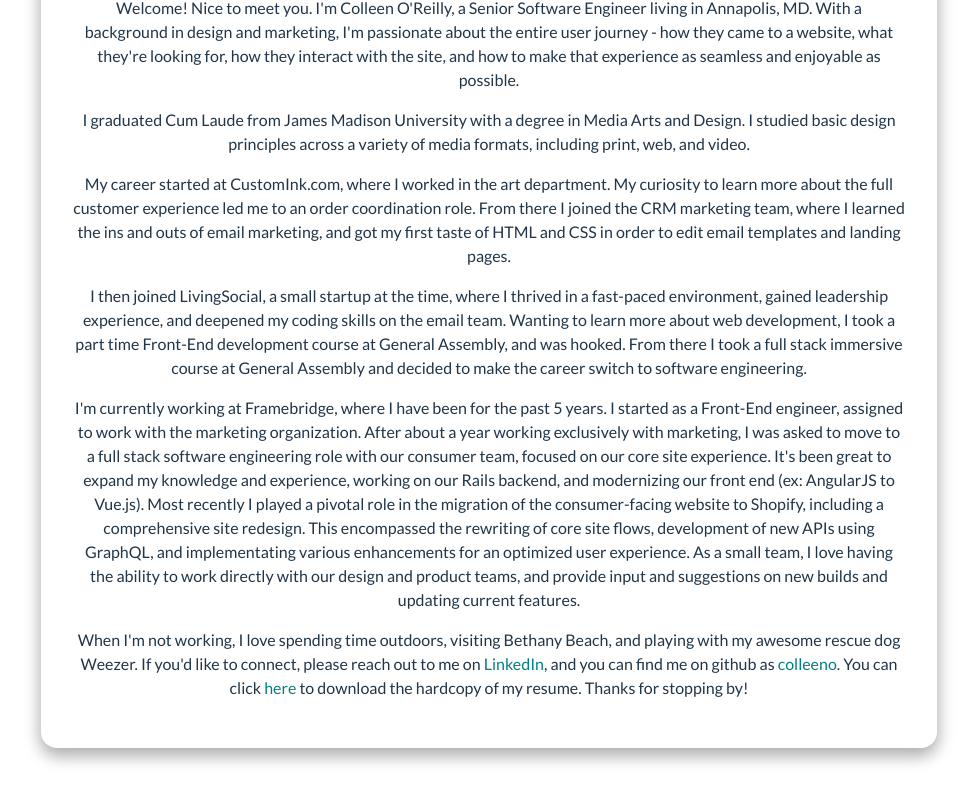
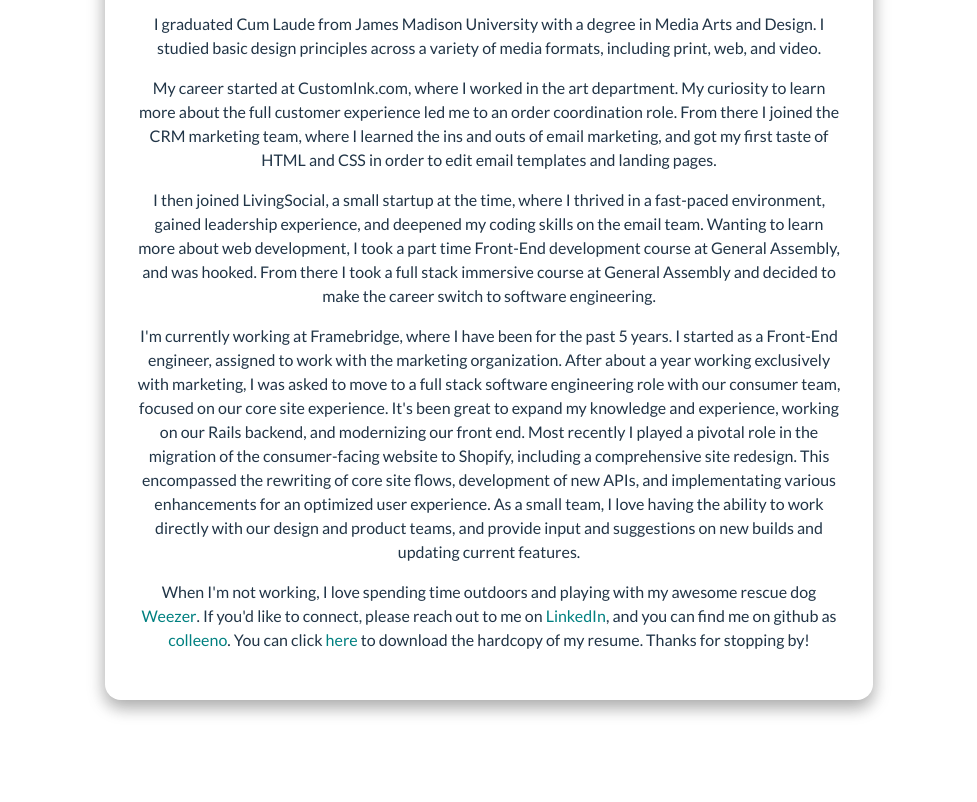
Before and after one commit to colleeno/colleeno.github.io, a Vue app: page / in a window 1280 px wide. Shown: the part 336-1138 px from the top of the page, without its empty margins (151-1128 px from the left). After the commit the page ends 1068 px from the top, so only its background shows below. Built offline with nearby package versions, Linux system fonts and the light colour scheme.

Commit message:
Removes z-index to resolve click issue, tweaks copy

```diff
--- a/src/components/Welcome.vue
+++ b/src/components/Welcome.vue
@@ -37,13 +37,13 @@
 					I&#39;m currently working at Framebridge, where I have been for the past 5 years. I started as a Front-End
 					engineer, assigned to work with the marketing organization. After about a year working exclusively with marketing, I was asked to move to a full stack software engineering
 					role with our consumer team, focused on our core site experience. It&#39;s been great to expand my knowledge and experience, working on our Rails backend,
-					and modernizing our front end (ex: AngularJS to Vue.js). Most recently I played a pivotal role in the migration of the consumer-facing website to Shopify,
-					including a comprehensive site redesign. This encompassed the rewriting of core site flows, development of new APIs using GraphQL,
+					and modernizing our front end. Most recently I played a pivotal role in the migration of the consumer-facing website to Shopify,
+					including a comprehensive site redesign. This encompassed the rewriting of core site flows, development of new APIs,
 					and implementating various enhancements for an optimized user experience. As a small team, I love having the ability to work directly with our design and product
 					teams, and provide input and suggestions on new builds and updating current features.
 				</p>
 				<p>
-					When I&#39;m not working, I love spending time outdoors, visiting Bethany Beach, and playing with my awesome rescue dog Weezer.
+					When I&#39;m not working, I love spending time outdoors and playing with my awesome rescue dog <a href="https://www.instagram.com/weezersworld/" rarget="_blank">Weezer</a>.
 					If you&#39;d like to connect, please reach out to me on <a href="https://www.linkedin.com/in/colleen-o-reilly-a207579/" target="_blank">LinkedIn</a>,
 					and you can find me on github as <a href="https://github.com/colleeno" target="_blank">colleeno</a>.
 					You can click <a href="/Resume_ColleenOReilly.pdf" download="Resume_Colleen O'Reilly">here</a> to download the hardcopy of my resume.
@@ -124,18 +124,17 @@
 		border-radius: 16px;
 		box-shadow: 0 8px 16px 0 rgba(0,0,0,0.2), 0 6px 20px 0 rgba(0,0,0,0.19);
 		height: 100%;
-		margin: 10% auto;
+		margin: 2em auto;
 		max-width: 90%;
 		padding: 2em;
 		position: relative;
-		z-index: 2;
 
 		@media screen and (min-width: $md) {
 			max-width: 80%;
 		}
 
 		@media screen and (min-width: $lg) {
-			max-width: 70%;
+			max-width: 60%;
 		}
 	}
 
```
